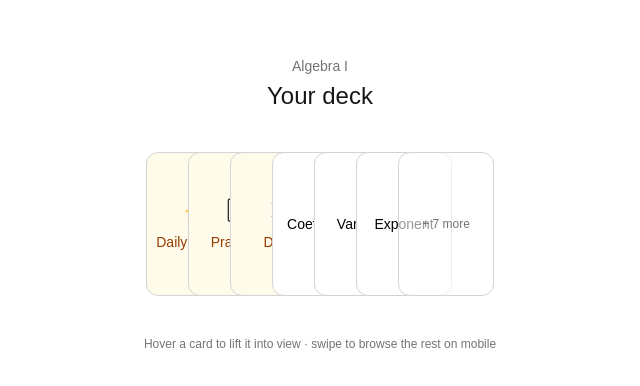
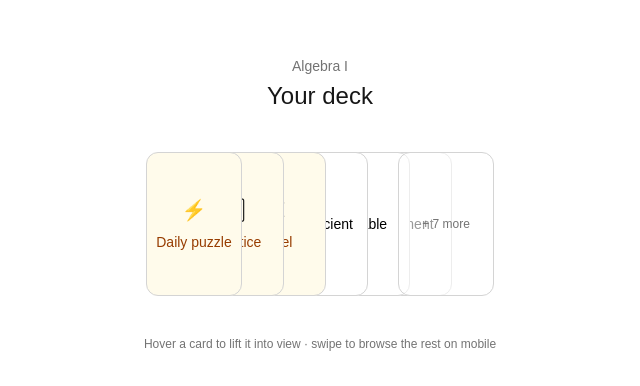
Before and after one commit to shfox2-dev/the.deck, a Next.js app: page / in a window 1280 px wide. Shown: the part 196-582 px from the top of the page, without its empty margins (320-960 px from the left). Built offline with nearby package versions, Linux system fonts and the light colour scheme.

Commit message:
Update page.js

```diff
--- a/app/page.js
+++ b/app/page.js
@@ -24,7 +24,7 @@ export default function Home() {
           <Link
             key={e.href}
             href={e.href}
-            style={{ marginLeft: i === 0 ? 0 : -54, zIndex: 10 + i }}
+            style={{ marginLeft: i === 0 ? 0 : -54, zIndex: DECK.length - i }}
             className="relative w-24 h-36 rounded-xl border border-neutral-300 bg-amber-50
                        flex flex-col items-center justify-center gap-2 text-center
                        transition-transform duration-200 ease-out hover:-translate-y-6 hover:z-50"
@@ -37,7 +37,7 @@ export default function Home() {
         {DECK.slice(0, 3).map((card, i) => (
           <div
             key={card.id}
-            style={{ marginLeft: -54, zIndex: 13 + i }}
+            style={{ marginLeft: -54, zIndex: DECK.length - 3 - i }}
             className="relative w-24 h-36 rounded-xl border border-neutral-300 bg-white
                        flex items-center justify-center text-center px-2
                        transition-transform duration-200 ease-out hover:-translate-y-6 hover:z-50"
```
